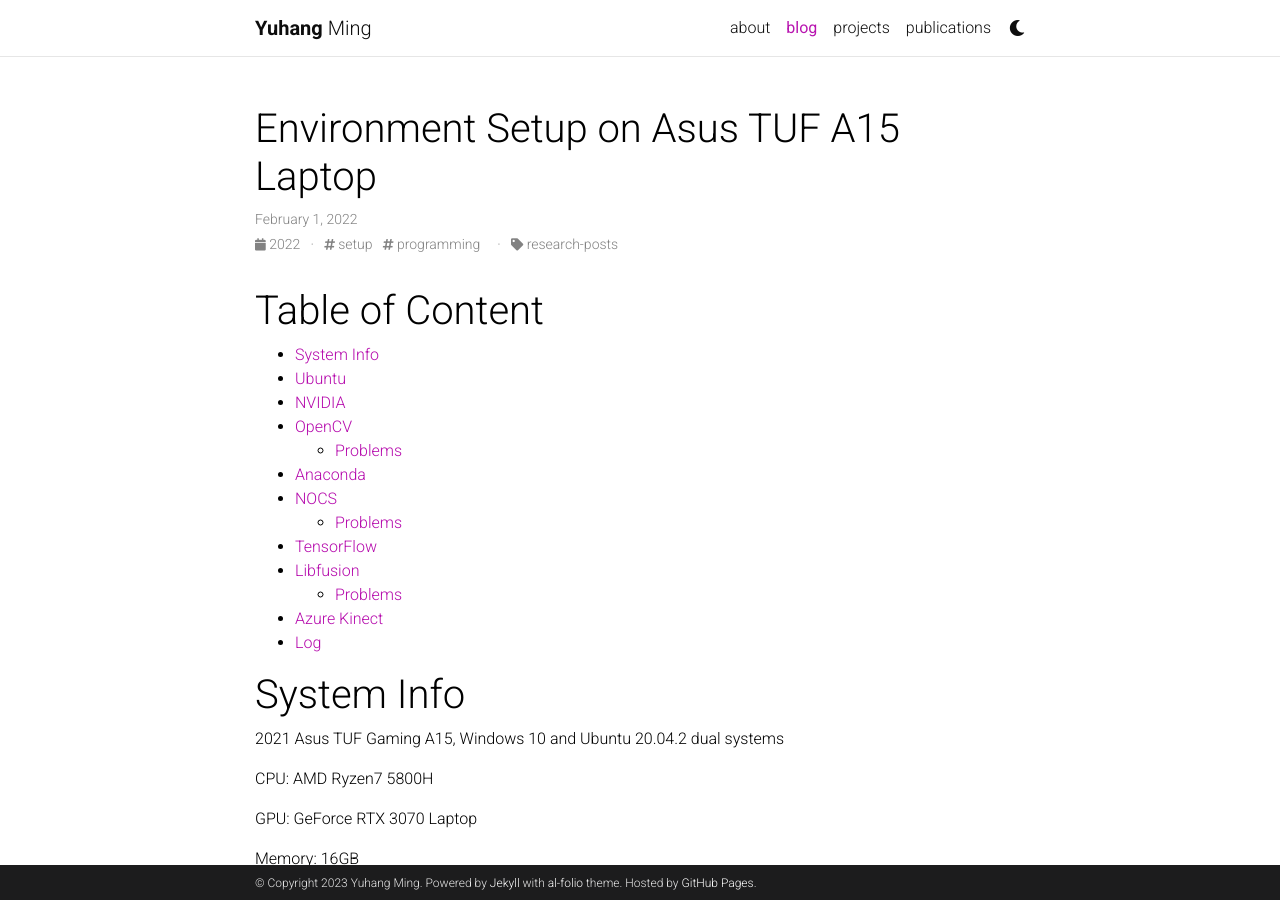
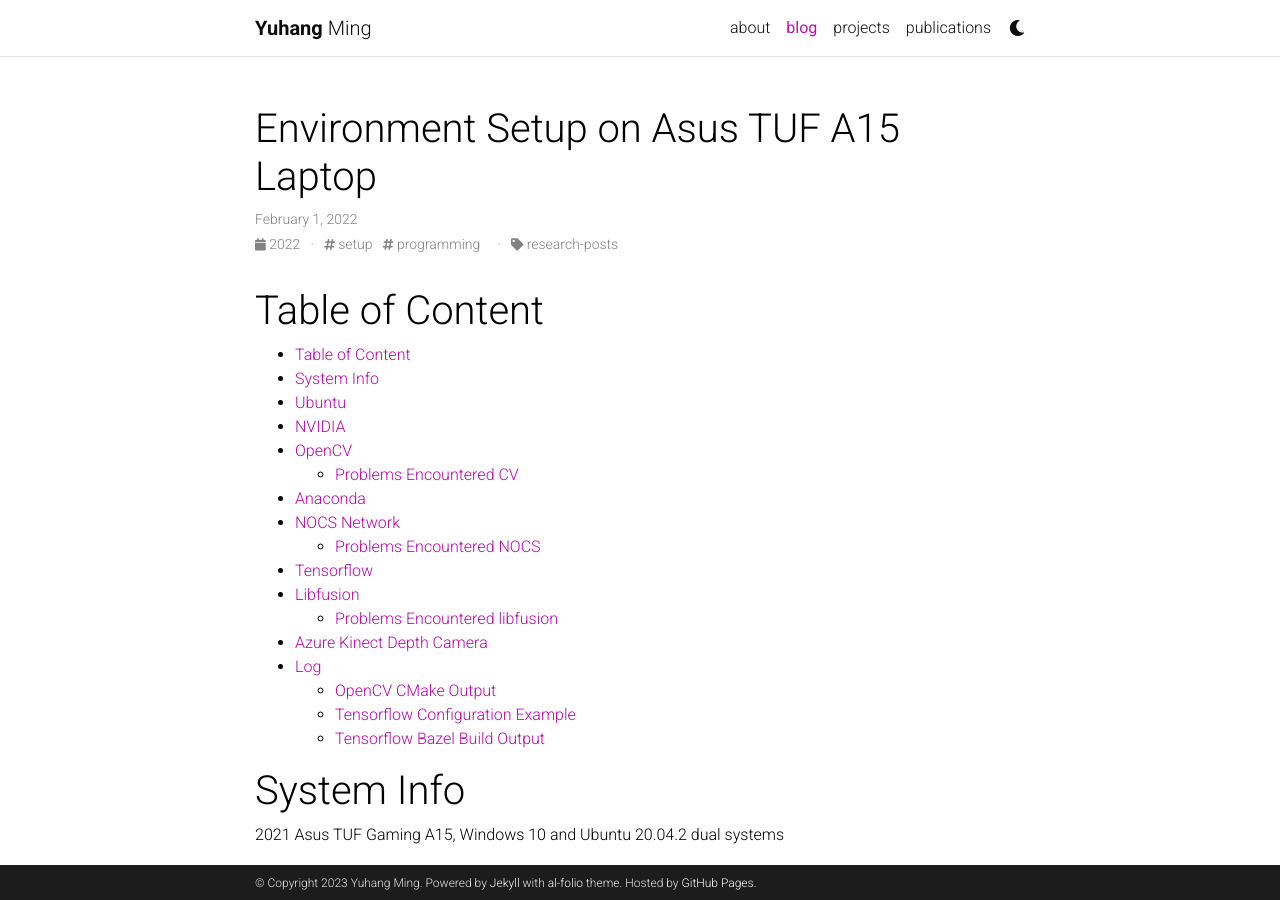
Before and after one commit to YuhangMing/yuhangming.github.io, a Jekyll site: the page built from _posts/2022-02-01-env-setup-asus-tuf.md, in a window 1280 px wide and 900 px high. Built offline with Jekyll 4.4.1, drawn with Linux system fonts in a browser that asks for light colours; comment, search, counter and statistics services are not loaded; a style sheet for code colours, icons or effects is not loaded.

Commit message:
features

```diff
--- a/_posts/2022-02-01-env-setup-asus-tuf.md
+++ b/_posts/2022-02-01-env-setup-asus-tuf.md
@@ -8,19 +8,23 @@ categories: research-posts
 ---
 
 # Table of Content
+- [Table of Content](#table-of-content)
 - [System Info](#system-info)
 - [Ubuntu](#ubuntu)
 - [NVIDIA](#nvidia)
 - [OpenCV](#opencv)
-  * [Problems](#problems-encountered-cv)
+    - [Problems Encountered CV](#problems-encountered-cv)
 - [Anaconda](#anaconda)
-- [NOCS](#nocs-network)
-  * [Problems](#problems-encountered-nocs)
-- [TensorFlow](#tensorflow)
+- [NOCS Network](#nocs-network)
+    - [Problems Encountered NOCS](#problems-encountered-nocs)
+- [Tensorflow](#tensorflow)
 - [Libfusion](#libfusion)
-  * [Problems](#problems-encountered-libfusion)
-- [Azure Kinect](#azure-kinect-depth-camera)
+    - [Problems Encountered libfusion](#problems-encountered-libfusion)
+- [Azure Kinect Depth Camera](#azure-kinect-depth-camera)
 - [Log](#log)
+    - [OpenCV CMake Output](#opencv-cmake-output)
+    - [Tensorflow Configuration Example](#tensorflow-configuration-example)
+    - [Tensorflow Bazel Build Output](#tensorflow-bazel-build-output)
 
 
 # System Info
```
Also changed, not shown: _posts/2022-03-15-feature-detector-descriptor.md (added, +88 -0 lines).
